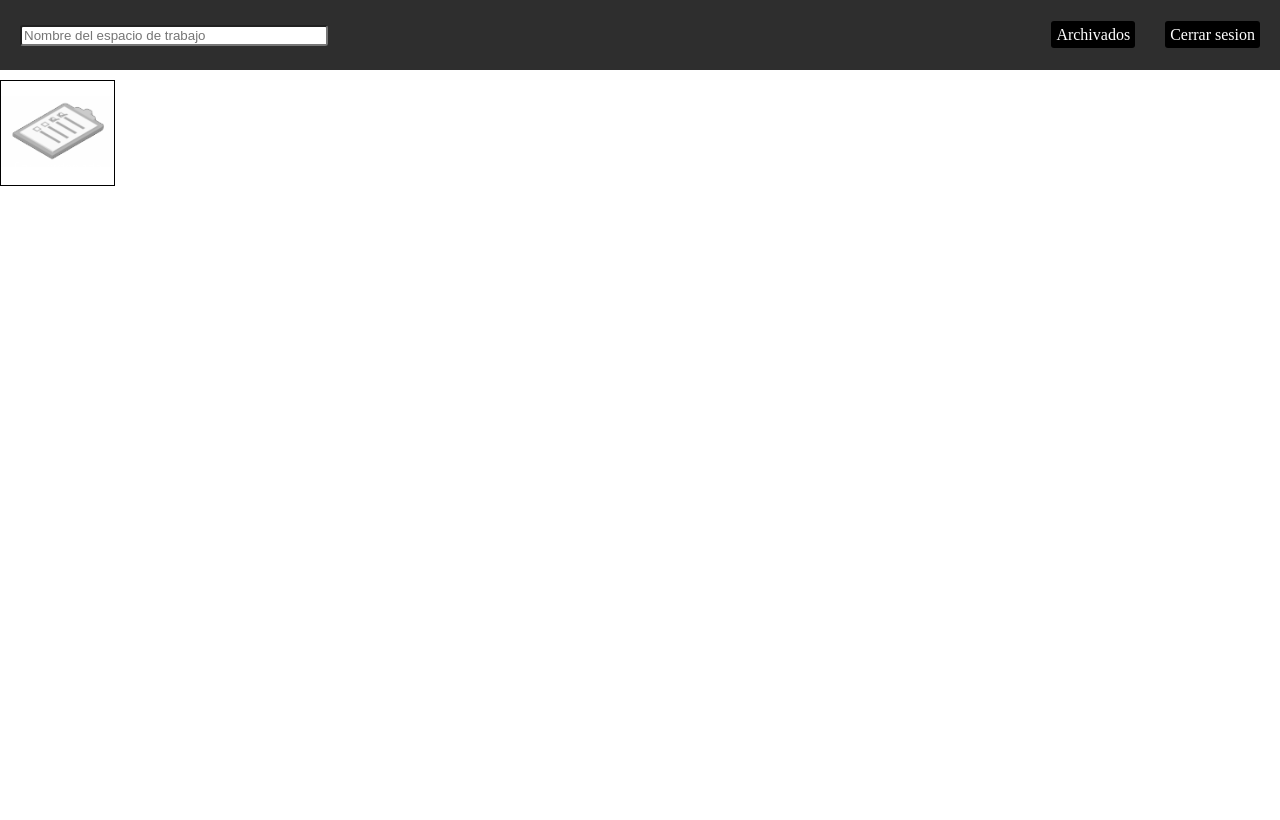
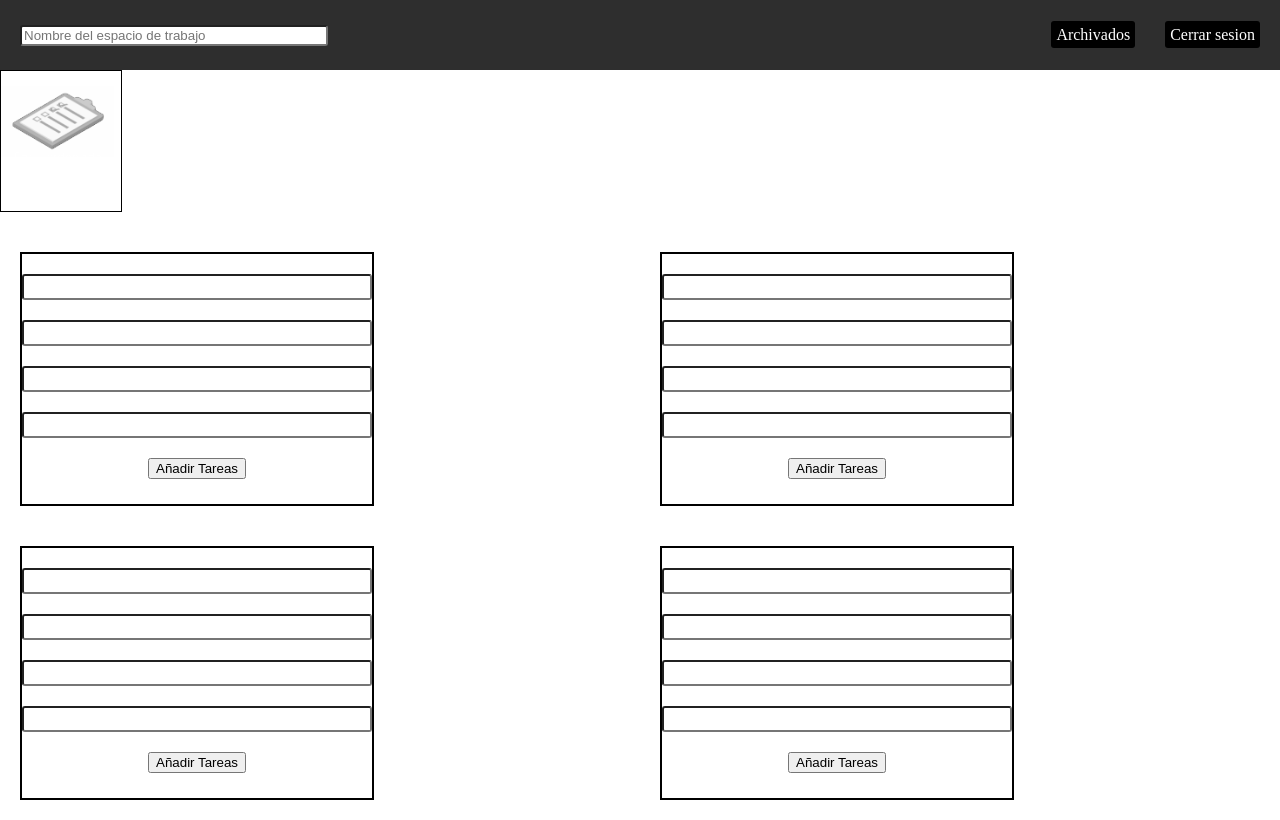
Before and after one commit to Lemostach/Duello, a plain HTML site: page Home Page/home.html in a window 1280 px wide. Drawn offline with Linux system fonts and the light colour scheme.

Commit message:
tareas 'hechas'

```diff
--- a/Home Page/home.css
+++ b/Home Page/home.css
@@ -63,11 +63,13 @@ ul{
 }
 
 .contenedor{
-    margin-top: 80px;
-    justify-content: start;
+    margin-top: 70px;
     border: 1px solid black;
-    position: fixed;
+    height: 140px;
+    width: 120px;
+
 }
+
 .logo{
     height: 100px;
     width: auto;
@@ -76,3 +78,48 @@ ul{
     display: flex;
     justify-content: center;
 }
+
+
+
+.forms{
+    display: grid;
+    grid-template-areas:
+    "form1 form2"
+    "form3 form4";
+    margin-top: 20px;
+    text-align: center;
+
+}
+    .forms input[type="text"]{
+        margin-top: 20px;
+        width: 342px;
+        height: 20px;
+        border-radius: 3px;
+    }
+
+.form1{
+    grid-area: "form1";
+}
+.form2{
+    grid-area: "form2";
+}
+.form3{
+    grid-area: "form3";
+}
+.form4{
+    grid-area: "form4";
+}
+.form1, .form2, .form3, .form4{
+    display: grid;
+
+    border: 2px solid black;
+
+    margin: 20px;
+
+    width: 350px;
+    height: 250px;
+}
+
+.button1, .button2, .button3, .button4{
+   margin: 20px;
+}
--- a/Home Page/home.html
+++ b/Home Page/home.html
@@ -22,9 +22,44 @@
             <img src="img/logo.png" alt="Duello" class="logo">
             <p class="user"></p>
         </div>
-
-
-
+    </section>
+    <section class="forms">
+        <form action="#" class="form1">
+            <ul class="ulform1">
+                <li><input type="text" name="" id=""></li>
+                <li><input type="text" name="" id=""></li>
+                <li><input type="text" name="" id=""></li>
+                <li><input type="text" name="" id=""></li>
+                <button class="button1">Añadir Tareas</button>
+            </ul>
+        </form>
+        <form action="#" class="form2">
+            <ul class="ulform2">
+                <li><input type="text" name="" id=""></li>
+                <li><input type="text" name="" id=""></li>
+                <li><input type="text" name="" id=""></li>
+                <li><input type="text" name="" id=""></li>
+                <button class="button2">Añadir Tareas</button>
+            </ul>
+        </form>
+        <form action="#" class="form3">
+            <ul class="ulform3">
+                <li><input type="text" name="" id=""></li>
+                <li><input type="text" name="" id=""></li>
+                <li><input type="text" name="" id=""></li>
+                <li><input type="text" name="" id=""></li>
+                <button class="button3">Añadir Tareas</button>
+            </ul>
+        </form>
+        <form action="#" class="form4">
+            <ul class="ulform4">
+                <li><input type="text" name="" id=""></li>
+                <li><input type="text" name="" id=""></li>
+                <li><input type="text" name="" id=""></li>
+                <li><input type="text" name="" id=""></li>
+                <button class="button4">Añadir Tareas</button>
+            </ul>
+        </form>
     </section>
 </body>
 </html>
```
Also changed, not shown: Home Page/home.js (line endings or trailing spaces).
